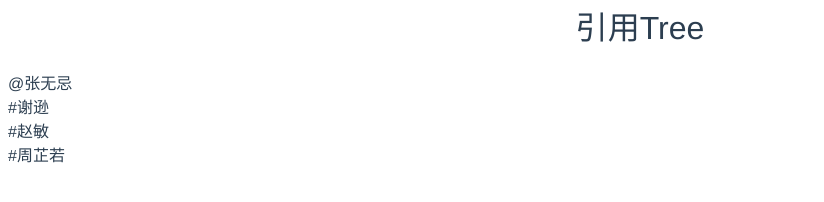
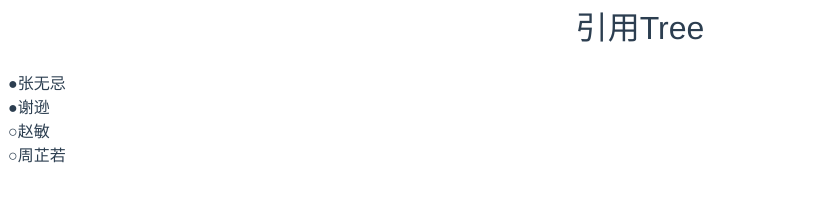
Before and after one commit to lijie90/vue, a Vue app: page /#/testTree in a window 1280 px wide. Shown: the part 284-486 px from the top of the page, without its empty margins (0-824 px from the left). Built offline with nearby package versions, Linux system fonts and the light colour scheme.

Commit message:
非异步加载式树或者多级菜单组件初步完成

```diff
--- a/src/components/TestTree.vue
+++ b/src/components/TestTree.vue
@@ -47,9 +47,29 @@ export default {
         },
         {
           id: 2,
+          title: "谢逊",
           increment: 0,
-          isParent: false,
-          title: "谢逊"
+          openShow: false,
+          isParent: true,
+          children: [
+            {
+              id: 21,
+              increment: 1,
+              isParent: true,
+              openShow: false,
+              left: 12,
+              title: "谢小逊",
+              children: [
+                {
+                  id: 31,
+                  increment: 2,
+                  left: 12,
+                  title: "谢x逊",
+                  openShow: false
+                }
+              ]
+            }
+          ]
         },
         {
           id: 3,
--- a/src/components/Tree.vue
+++ b/src/components/Tree.vue
@@ -2,13 +2,17 @@
   <div class="hello">
     <!-- <h1>Tree</h1> -->
     <!-- <button @click="greet">事件触发</button> -->
-    <li v-for="item in treeData" :key="item.id" :style="{marginLeft:item.increment*12+'px'}">
-      <div @click.stop="greet(item.id,$event)">
-        <span v-if="item.isParent">@{{item.title}}</span>
-        <span v-if="!item.isParent">#{{item.title}}</span>
+    <li
+      v-for="(item,index) in treeData"
+      :key="item.id"
+      :style="{marginLeft:item.increment*12+'px'}"
+    >
+      <div @click.stop="changeStatus(index)">
+        <span v-if="item.isParent">●{{item.title}}</span>
+        <span v-if="!item.isParent">○{{item.title}}</span>
       </div>
-      <ul v-show="isOpen">
-        <Tree :treeData="item.children"></Tree>
+      <ul>
+        <Tree v-if="scopesDefault[index]" :treeData="item.children"></Tree>
       </ul>
     </li>
   </div>
@@ -19,21 +23,45 @@ export default {
   // props: ["indexObj"],
   data() {
     return {
-      indexObj: [{ id: "1", message: "Foo" }, { id: "2", message: "Bar" }]
+      indexObj: [{ id: "1", message: "Foo" }, { id: "2", message: "Bar" }],
+      isOpen: false,
+      scopesDefault: [],
+      scopes: []
     };
   },
   props: {
     treeData: Array,
-    default: [],
-    isOpen: Boolean,
-    default: false
+    default: []
+    // isOpen: Boolean,
+    // default: false
   },
   methods: {
-    greet: function(id, event) {
-      // alert(JSON.stringify(id));
-      this.isOpen = !this.isOpen;
-      // alert(JSON.stringify(event.target.key));
+    changeStatus(index) {
+      // console.log(this.scopesDefault[index]);
+      if (this.scopesDefault[index] == true) {
+        this.$set(this.scopesDefault, index, false);
+      } else {
+        // console.log(index);
+        this.$set(this.scopesDefault, index, this.scopes[index]);
+        // console.log(this.scopes[index]);
+      }
+    },
+    scope() {
+      this.treeData.forEach((item, index) => {
+        this.scopesDefault[index] = false;
+        if ("children" in item) {
+          this.scopes[index] = true;
+          // console.log(item, index);
+        } else {
+          this.scopes[index] = false;
+        }
+      });
+      // console.log(this.scopesDefault);
     }
+  },
+
+  created() {
+    this.scope();
   }
 };
 </script>
```
